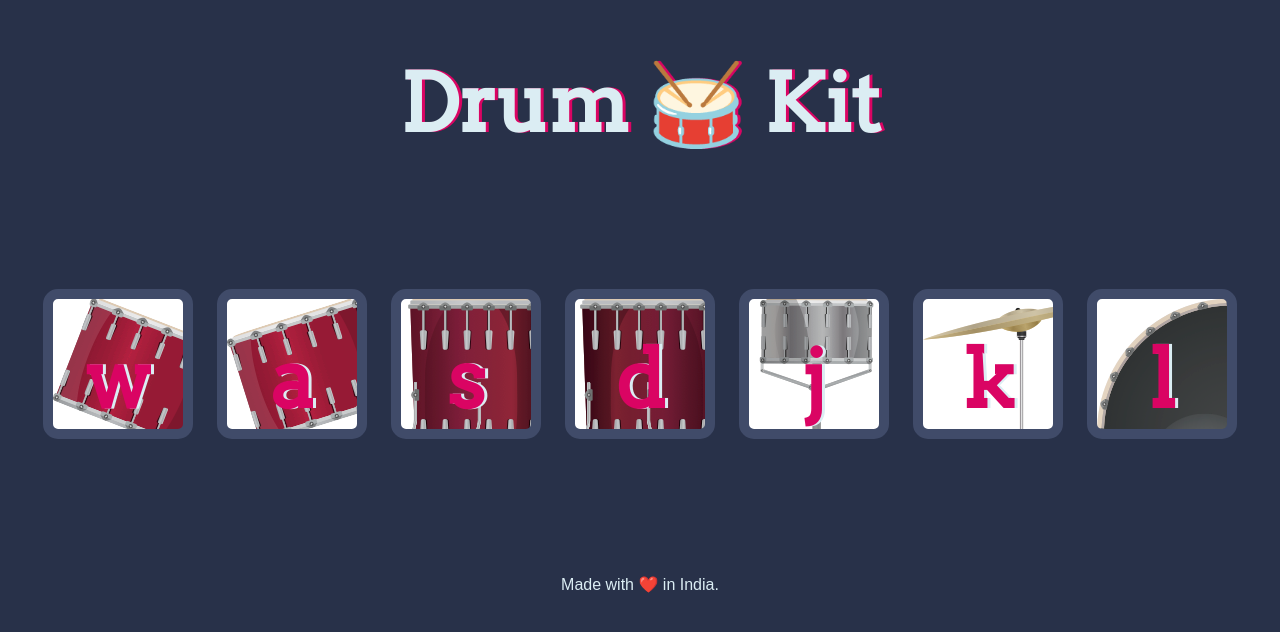
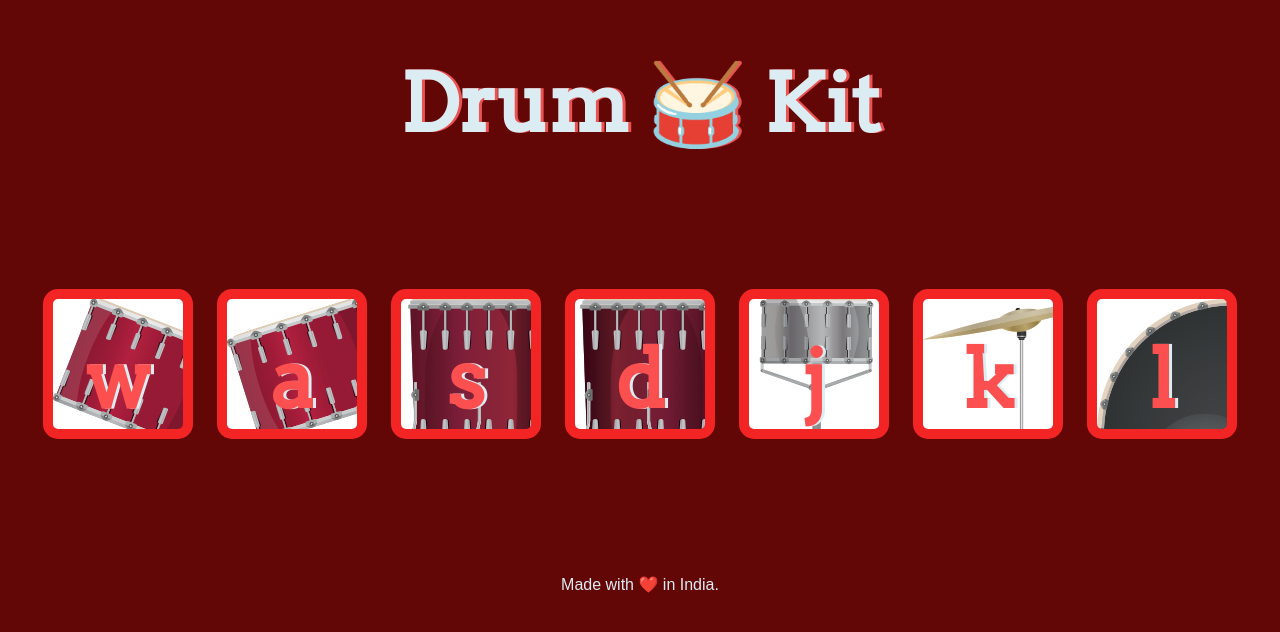
Before and after one commit to Ragavendar1/Drum-Kit, a plain HTML site: page index.html in a window 1280 px wide. Drawn offline with Linux system fonts and the light colour scheme.

Commit message:
Update styles.css

```diff
--- a/styles.css
+++ b/styles.css
@@ -1,13 +1,14 @@
 body {
   text-align: center;
-  background-color: #283149;
+  background-color: #630606;
 }
 
 h1 {
   font-size: 5rem;
   color: #DBEDF3;
   font-family: "Arvo", cursive;
-  text-shadow: 3px 0 #DA0463;
+  text-shadow: 3px 0 #EB5353;
+
 }
 
 footer {
@@ -47,11 +48,6 @@
   margin: 10% auto;
 }
 
-.game-over {
-  background-color: red;
-  opacity: 0.8;
-}
-
 .pressed {
   box-shadow: 0 3px 4px 0 #DBEDF3;
   opacity: 0.5;
@@ -63,12 +59,12 @@
 
 .drum {
   outline: none;
-  border: 10px solid #404B69;
+  border: 10px solid #F32424;
   font-size: 5rem;
   font-family: 'Arvo', cursive;
   line-height: 2;
   font-weight: 900;
-  color: #DA0463;
+  color: #FC4F4F;
   text-shadow: 3px 0 #DBEDF3;
   border-radius: 15px;
   display: inline-block;
```
Lines whose indentation alone changed are shown as unchanged.
